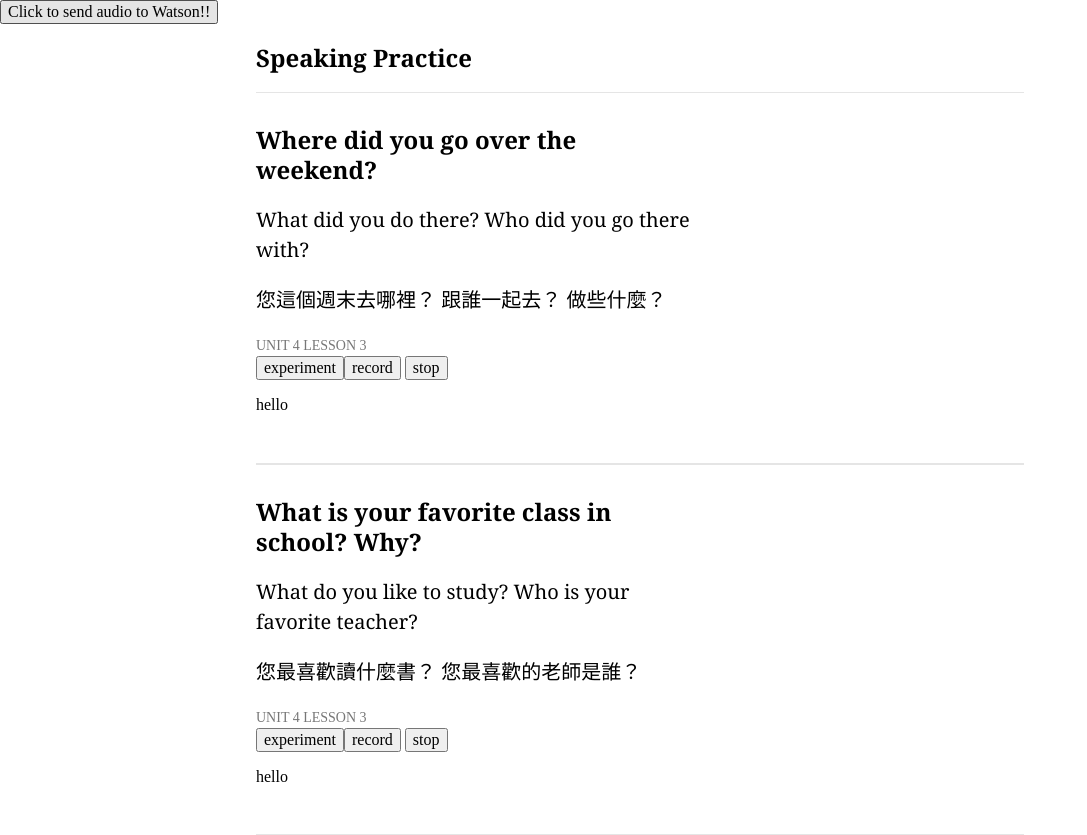
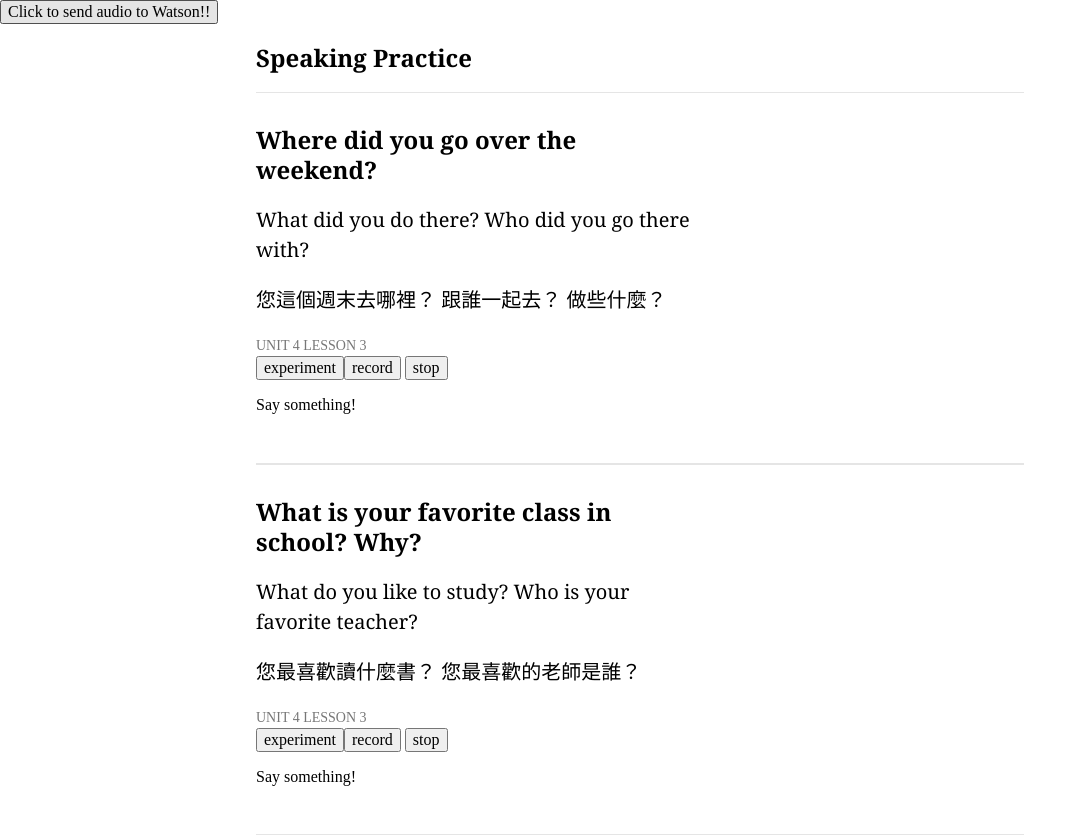
Before and after one commit to nobisro/watson-app, a React app: page / in a window 1280 px wide. Shown: the whole page, without its empty margins (0-1087 px from the left). Built offline with nearby package versions, Linux system fonts and the light colour scheme.

Commit message:
handleWorkers function can be run in place of handleData to make post requests

```diff
--- a/client/InteractiveMic.jsx
+++ b/client/InteractiveMic.jsx
@@ -1,18 +1,15 @@
 import React from "react";
-import rp from "request-promise";
-import request from "request";
-import axios from "axios";
-import $ from "jquery";
 
 export default class InteractiveMic extends React.Component {
   constructor(props) {
     super(props);
     this.state = {
-      data: "hello"
+      data: "Say something!"
     };
     this.handleAudioRecord = this.handleAudioRecord.bind(this);
     this.handleExperiment = this.handleExperiment.bind(this);
     this.handleData = this.handleData.bind(this);
+    this.handleWorkers = this.handleWorkers.bind(this);
   }
 
   handleAudioRecord() {
@@ -49,24 +46,29 @@ export default class InteractiveMic extends React.Component {
           .then(body => {
             const reader = body.getReader();
             return reader.read();
-            // console.log("data:", data);
-            // this.setState({
-            //   data: data
-            // });
           })
           .then(({ done, value }) => {
             if (done) {
               console.log("done:", done);
             } else {
-              console.log("value:", value);
               let str = new TextDecoder("utf-8").decode(value);
-              console.log("str:", str);
               this.setState({
                 data: str
               });
             }
           });
       });
+  }
+
+  handleWorkers(url) {
+    let worker = new Worker("worker.js");
+
+    worker.postMessage(url);
+    console.log("InteractiveMic: Message posted to worker");
+
+    worker.onmessage = function(e) {
+      console.log("e:", e);
+    };
   }
 
   handleExperiment(handler) {
@@ -129,23 +131,6 @@ export default class InteractiveMic extends React.Component {
           console.log("url:", url);
 
           handler(url);
-          // fetch(url)
-          //   .then(response => response.blob())
-          //   .then(blob => {
-          //     const fd = new FormData();
-          //     fd.append("upl", blob, "./voice_recording.ogg");
-
-          //     fetch("/api/blob", {
-          //       method: "post",
-          //       body: fd
-          //     }).then(data => {
-          //       this.handleData(data);
-          //     });
-          //   });
-          // a.href = url;
-          // a.download = "record.webm";
-          // a.click();
-          // document.body.appendChild(a);
 
           const formData = new FormData();
           // localStorage.myAudio = buffer;
@@ -172,6 +157,7 @@ export default class InteractiveMic extends React.Component {
         <button
           onClick={() => {
             this.handleExperiment(this.handleData);
+            //this.handleExperiment(this.handleWorkers);
           }}
         >
           experiment
```
